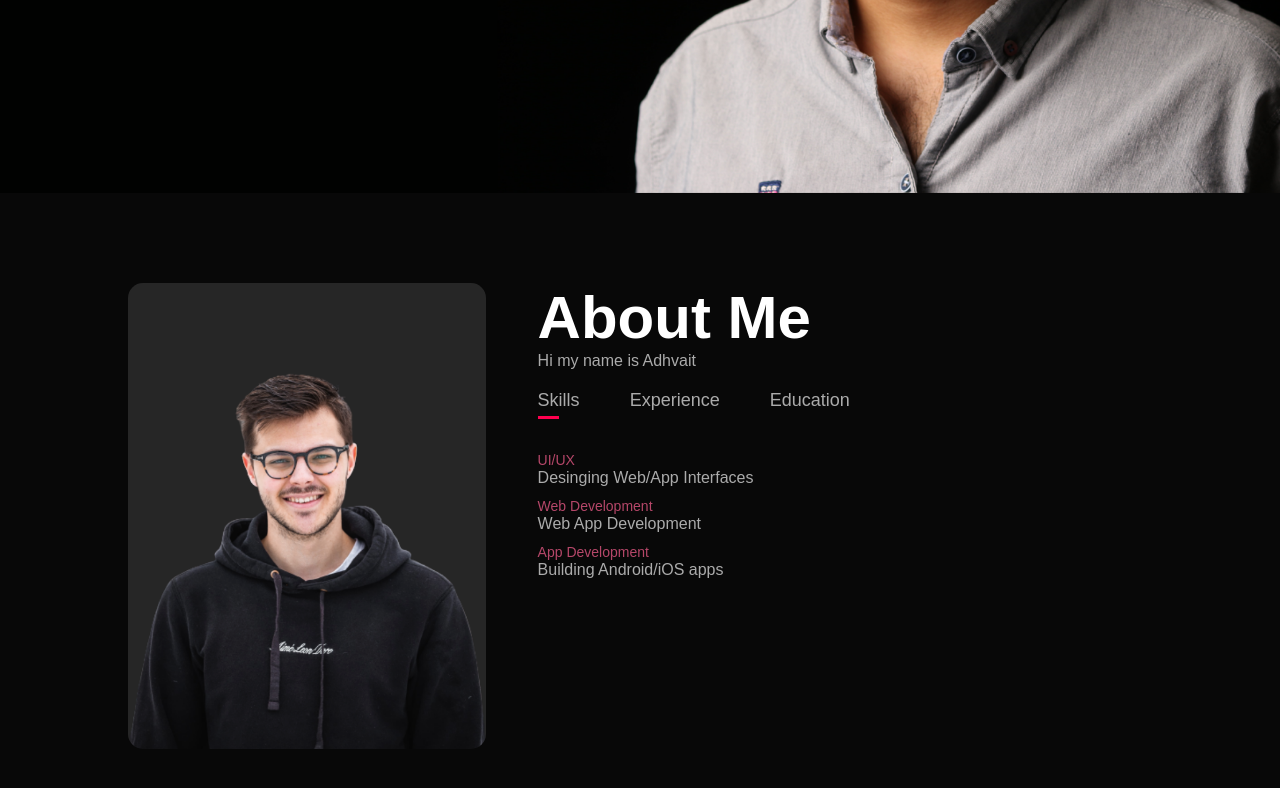
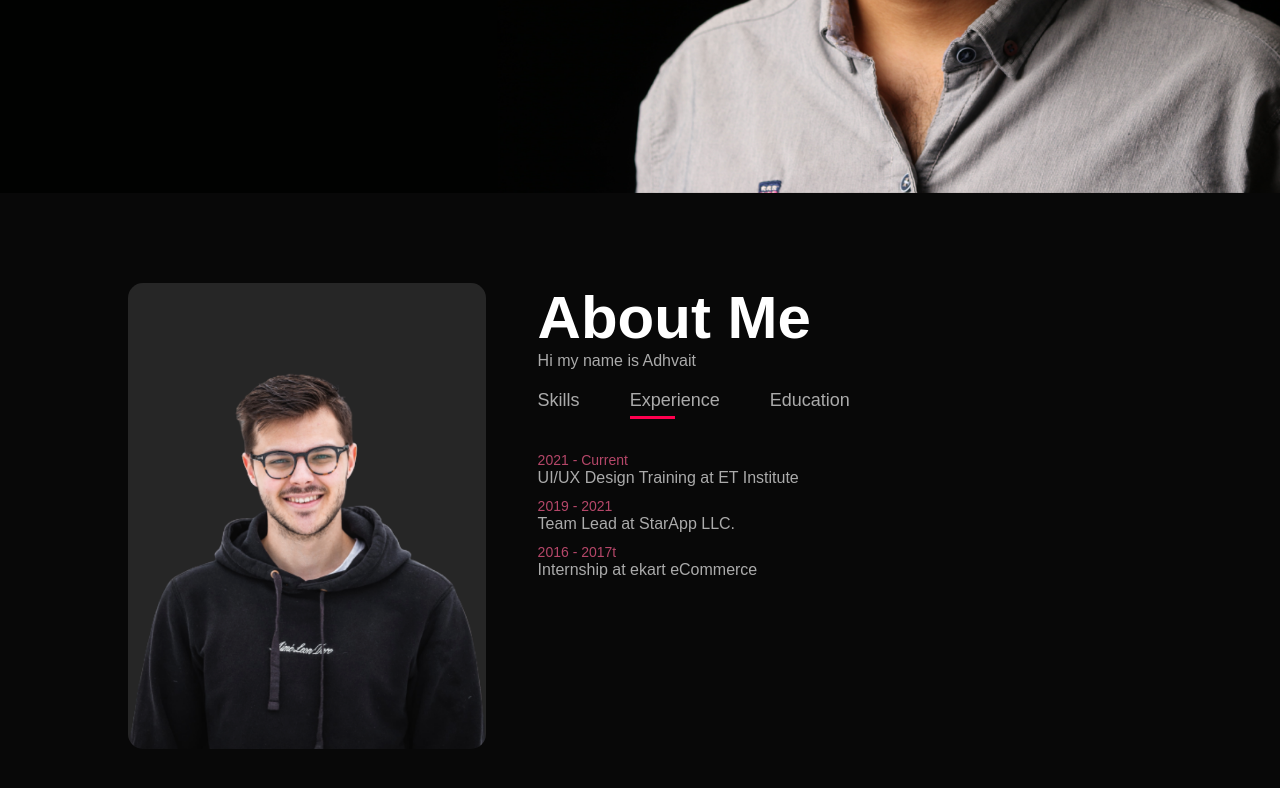
Before and after one commit to Adhvait2000/Portfolio-Website, a plain HTML site: page Index.html in a window 1280 px wide. Both pictures are taken after a click on the element "Experience". Shown: the part 607-1395 px from the top of the page. Drawn offline with Linux system fonts and the light colour scheme.

Commit message:
About Me Completed

```diff
--- a/Index.html
+++ b/Index.html
@@ -40,25 +40,25 @@
                 <p>Hi my name is Adhvait</p>
 
                 <div class="tab-titles">
-                    <p class="tab-links active-link">Skills</p>
-                    <p class="tab-links">Experience</p>
-                    <p class="tab-links">Education</p>
+                    <p class="tab-links active-link" onclick="opentab('skills')">Skills</p>
+                    <p class="tab-links" onclick="opentab('experience') ">Experience</p>
+                    <p class="tab-links" onclick="opentab('education')">Education</p>
                 </div>
-                <div class="tab-contents active-tab">
+                <div class="tab-contents active-tab" id="skills">
                     <ul>
                         <li><span>UI/UX</span><br>Desinging Web/App Interfaces</li>
                         <li><span>Web Development</span><br>Web App Development</li>
                         <li><span>App Development</span><br>Building Android/iOS apps</li>
                     </ul>
                 </div>
-                <div class="tab-contents">
+                <div class="tab-contents" id="experience">
                     <ul>
                         <li><span>2021 - Current</span><br>UI/UX Design Training at ET Institute</li>
                         <li><span>2019 - 2021</span><br>Team Lead at StarApp LLC.</li>
                         <li><span>2016 - 2017t</span><br>Internship at ekart eCommerce</li>
                     </ul>
                 </div>
-                <div class="tab-contents">
+                <div class="tab-contents" id="education">
                     <ul>
                         <li><span>2016</span><br>UI/UX Desing Training at ET Institute</li>
                         <li><span>2016</span><br>MBA from MIT Bangalore</li>
@@ -70,6 +70,24 @@
     </div>
 </div>
 
+<script>
+    var tablinks = document.getElementsByClassName("tab-links");
+    var tabcontents = document.getElementsByClassName("tab-contents");
+
+    function opentab(tabname)
+    {
+        for(tablink of tablinks)
+        {
+            tablink.classList.remove("active-link");
+        }
+        for(tabcontent of tabcontents)
+        {
+            tabcontent.classList.remove("active-tab");
+        }
+        event.currentTarget.classList.add("active-link");
+        document.getElementById(tabname).classList.add("active-tab");
+    }
+</script>
 
 </body>
 </html>
```
